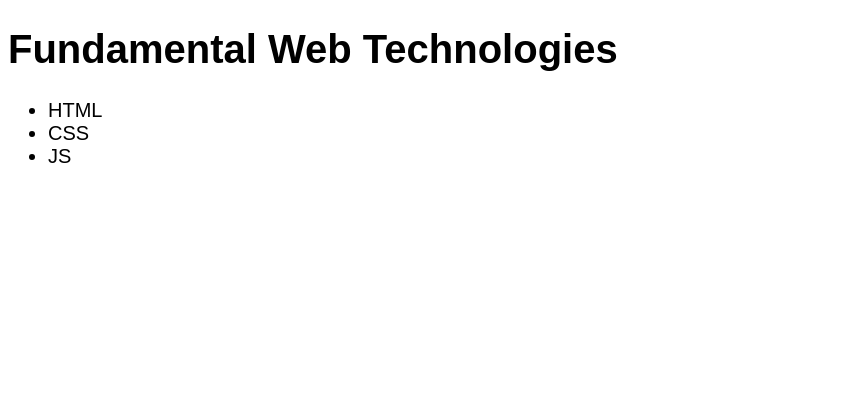
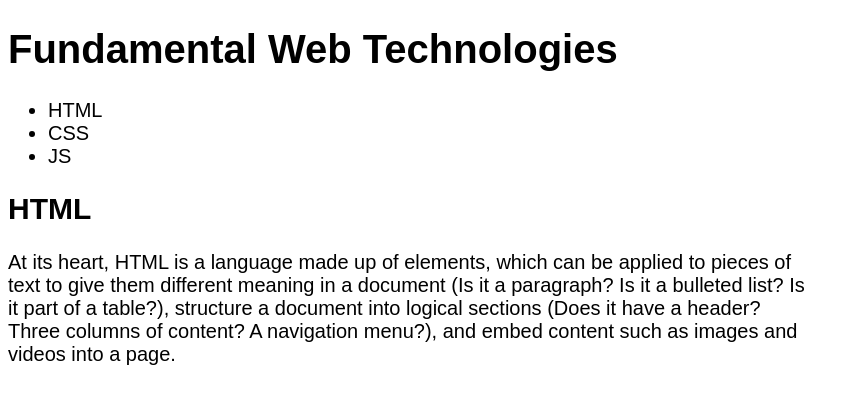
Before and after one commit to juliehhoang/acit1620-lab2, a plain HTML site: page index.html in a window 1280 px wide. Shown: the whole page, without its empty margins (0-859 px from the left). Drawn offline with Linux system fonts and the light colour scheme.

Commit message:
info on HMTL added

```diff
--- a/index.html
+++ b/index.html
@@ -14,5 +14,12 @@
         <li>CSS</li>
         <li>JS</li>
     </ul>
+    <h2>HTML</h2>
+    <p>
+        At its heart, HTML is a language made up of elements, which can be applied to pieces
+        of text to give them different meaning in a document (Is it a paragraph?
+        Is it a bulleted list? Is it part of a table?), structure a document into logical sections (Does it have a header?
+        Three columns of content? A navigation menu?), and embed content such as images and videos into a page.
+    </p>
 </body>
 </html>
```
